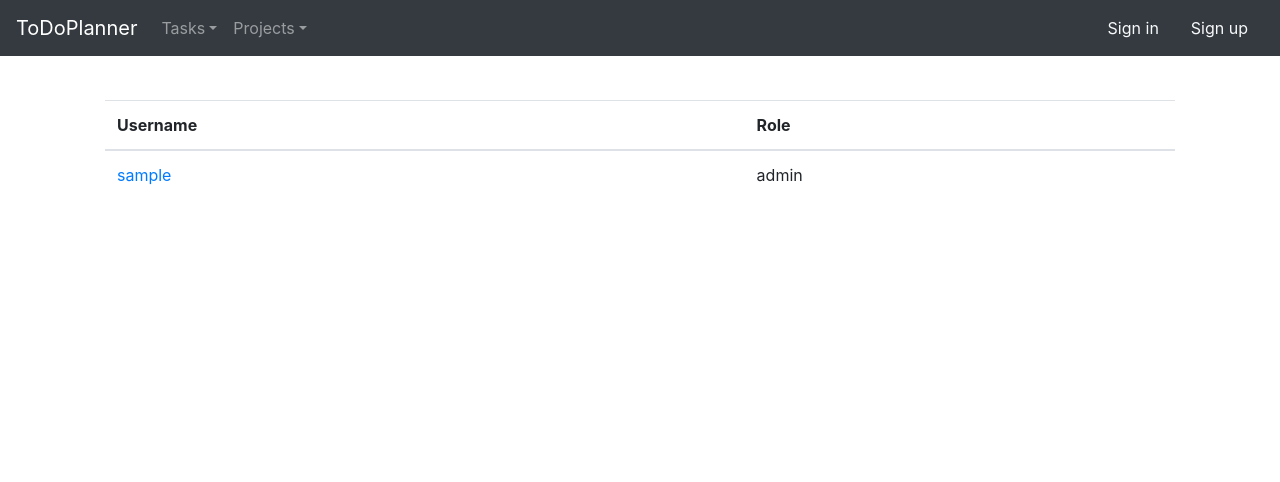
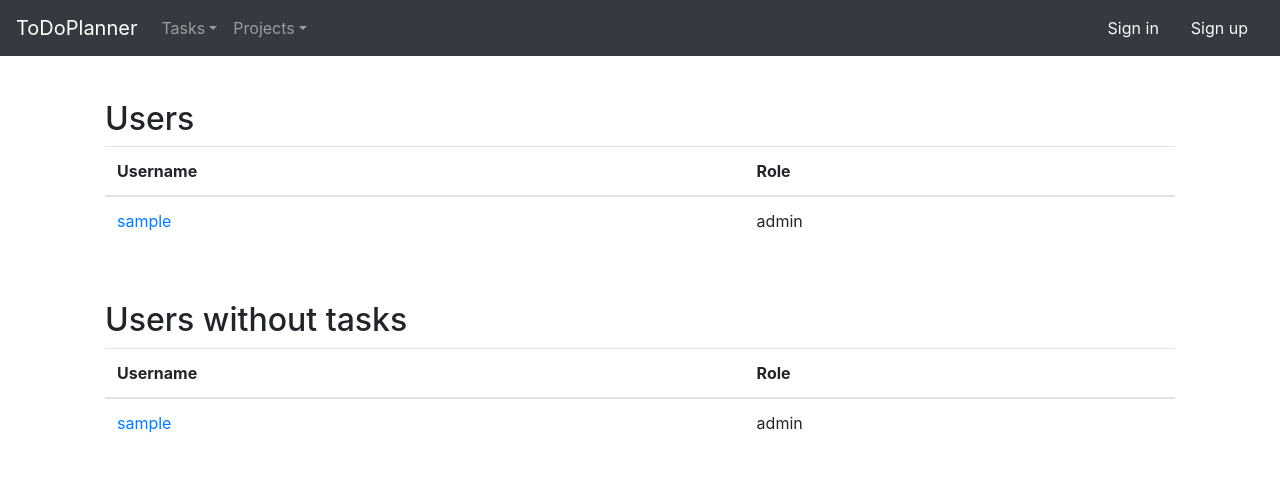
Before and after one commit to Patrieli/Tietokantasovellus, a Flask app: template application/templates/auth/list.html in a window 1280 px wide. Shown: the top 482 px of the page. Run offline with Flask 2, Linux system fonts and the light colour scheme; tables that the repository leaves empty hold one stand-in row (values such as "Sample post"); the template is opened without the code that fills it: values that come from a table or form of the project are taken from there, most other values are stand-ins (such as "Sample title", 1, 10 or a date in 2020); some libraries are stand-ins or nearby versions.

Commit message:
template updated

```diff
--- a/application/templates/auth/list.html
+++ b/application/templates/auth/list.html
@@ -2,6 +2,7 @@
 
 {% block body %}
 <div class="card-body">
+  <h2>Users</h2>
   <table class="table">
     <thead>
       <tr>
@@ -25,4 +26,29 @@
     </tbody>
   </table>
 </div>
+<div class="card-body">
+  <h2>Users without tasks</h2>
+  <table class="table">
+    <thead>
+      <tr>
+        <th scope="col">Username</th>
+        <th scope="col">Role</th>
+      </tr>
+    </thead>
+    <tbody>
+      {% for user in without_task %}
+      <tr>
+        <td>
+          <a href="{{ url_for('edit_profile', user_id=user.id) }}">
+            <div>
+              {{ user.username }}
+            </div>
+          </a>
+        </td>
+        <td>{{ user.role }}</td>
+      </tr>
+      {% endfor %}
+    </tbody>
+  </table>
+</div>
 {% endblock %}
```
